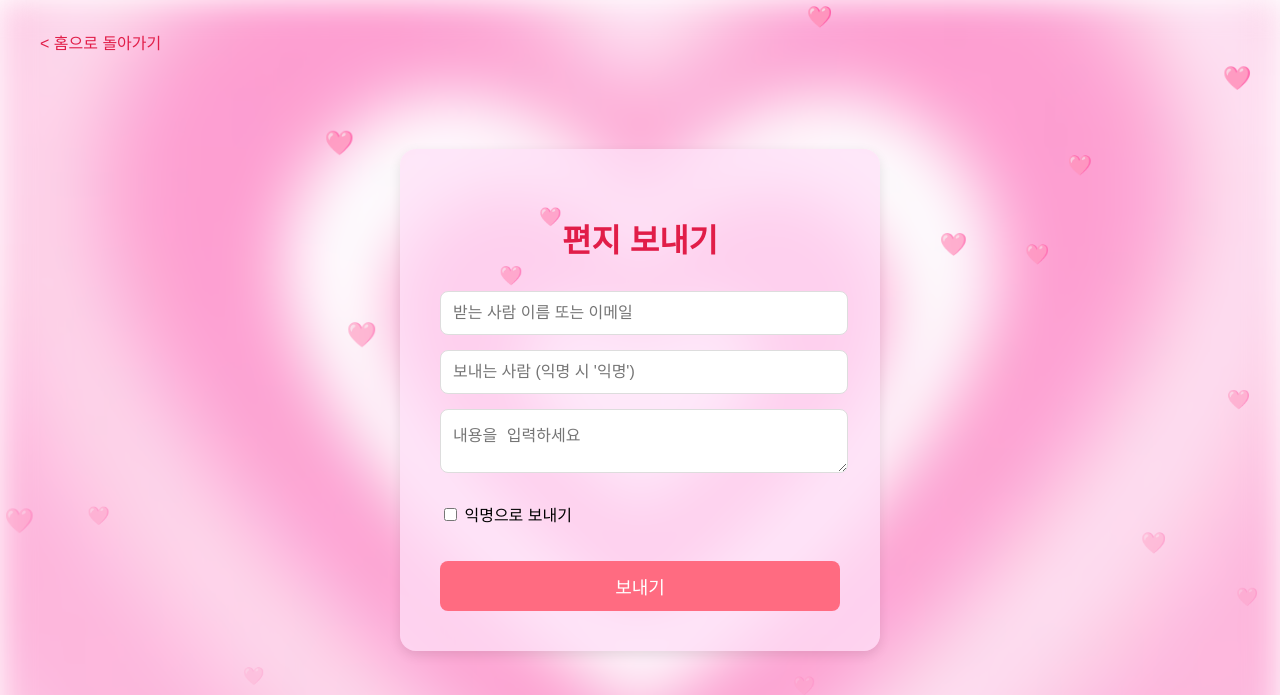
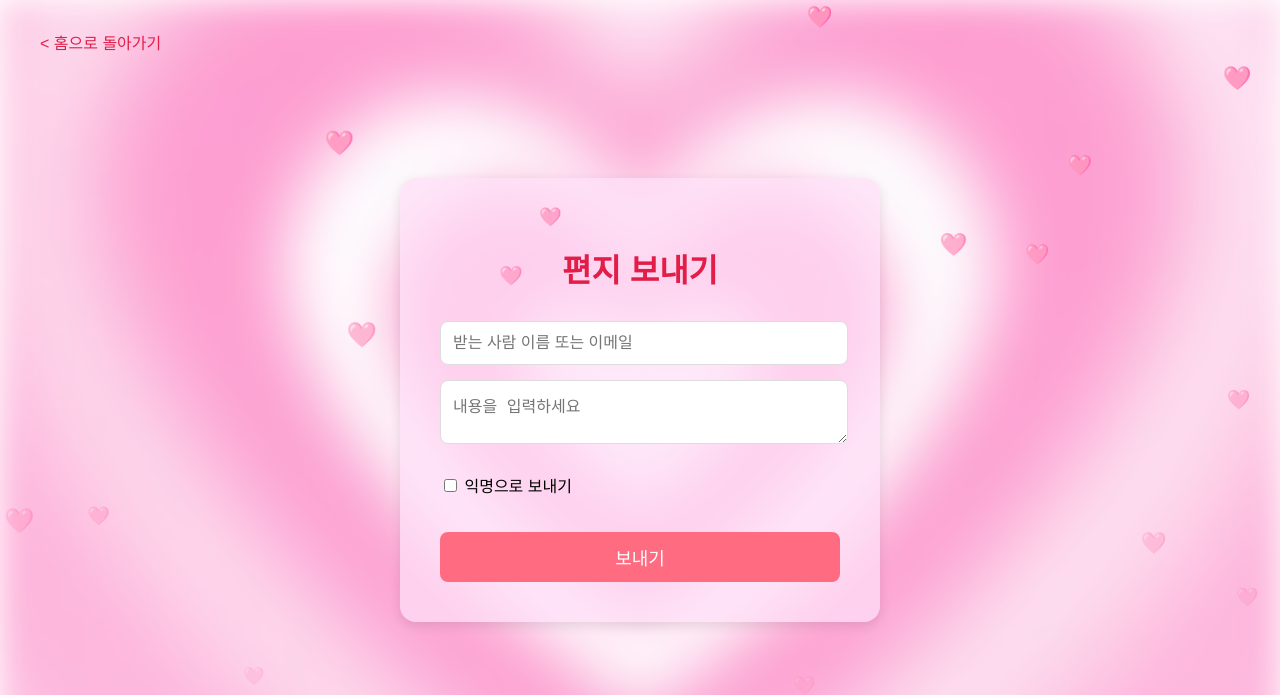
Before and after one commit to tyzzxxkk/Signal, a Flask app: page /send_letter in a window 1280 px wide. Shown: the top 695 px of the page. Run offline with Flask 3, Linux system fonts and the light colour scheme; a user stored in the database is signed in; parts of the project's set-up code (start-up, migrations or seed data) failed here and were passed over.

Commit message:
[refactor] :  불필요한 코드 제거

```diff
--- a/app.py
+++ b/app.py
@@ -1,16 +1,11 @@
 from flask import Flask, render_template
 from flask_sqlalchemy import SQLAlchemy
-from flask_mail import Mail
 from flask_login import LoginManager
 from config import Config
-from extensions import db, mail, login_manager, migrate
+from extensions import db, login_manager, migrate
 from routes import main_bp
 from auth import auth_bp
 from flask_migrate import Migrate
-
-# db = SQLAlchemy()
-# mail = Mail()
-# login_manager = LoginManager()
 
 def create_app():
     app = Flask(__name__)
@@ -22,14 +17,13 @@ def create_app():
     # 확장 모듈 등록
     db.init_app(app)
     migrate.init_app(app, db)
-    mail.init_app(app)
     login_manager.init_app(app)
 
     # 로그인 안한 사용자가 접근 시 리다이렉트할 페이지
     login_manager.login_view = 'auth.login'
 
     # 로그인 유저 로드 함수
-    from models import User, LoveHistory
+    from models import User
 
     @login_manager.user_loader
     def load_user(user_id):
@@ -57,11 +51,3 @@ app = create_app()
 
 if __name__ == '__main__':
     app.run(port=5001, debug=True)
-
-@main_bp.route('/letter')
-
-@login_required
-def letter_inbox():
-    user_email = current_user.email
-    received_letters = Letter.query.filter_by(receiver_email=user_email).order_by(Letter.timestamp.desc()).all()
-    return render_template('letter.html', letters=received_letters)
--- a/config.py
+++ b/config.py
@@ -4,8 +4,3 @@ class Config:
     SECRET_KEY = 'signel_super_secret_key'
     SQLALCHEMY_DATABASE_URI = 'sqlite:///signel.db'
     SQLALCHEMY_TRACK_MODIFICATIONS = False
-    MAIL_SERVER = 'smtp.gmail.com'
-    MAIL_PORT = 587
-    MAIL_USE_TLS = True
-    MAIL_USERNAME = 'your_email@gmail.com'
-    MAIL_PASSWORD = 'your_app_password'
--- a/extensions.py
+++ b/extensions.py
@@ -1,9 +1,7 @@
 from flask_sqlalchemy import SQLAlchemy
-from flask_mail import Mail
 from flask_login import LoginManager
 from flask_migrate import Migrate
 
 db = SQLAlchemy()
 migrate = Migrate()
-mail = Mail()
 login_manager = LoginManager()
--- a/forms.py
+++ b/forms.py
@@ -28,8 +28,8 @@ class LetterForm(FlaskForm):
         Email(),
         Regexp('^[a-zA-Z0-9._%+-]+@e-mirim\\\\.hs\\\\.kr$', message='미림마이스터고등학교의 이메일만 가능합니다.')
     ])
-    anonymous = BooleanField('익명 여부')
-    name = StringField('보내는 사람(학번 이름)', validators=[DataRequired()])
+    anonymous = BooleanField('익명으로 보내기')
+    # name = StringField('보내는 사람(학번 이름)', validators=[DataRequired()]) 자동으로 설정되게 바꿨어염
     content = TextAreaField('내용', validators=[DataRequired()])
     submit = SubmitField('보내기')
 
--- a/routes.py
+++ b/routes.py
@@ -1,13 +1,10 @@
-from flask import Blueprint, render_template, request, redirect, url_for, flash, session, current_app, jsonify
+from flask import Blueprint, render_template, request, redirect, url_for, flash, current_app, jsonify
 from flask_login import login_required, current_user
 from models import LoveHistory, User, Letter
 from extensions import db
 from love_test import love_result_message
-from mail_sender import send_letter_mail
-from filters import filter_bad_words
 import datetime
 from forms import LoveForm, LetterForm
-from smtplib import SMTPException
 
 main_bp = Blueprint('main', __name__)
 
@@ -69,55 +66,39 @@ def send_letter():
     form = LetterForm()
     if form.validate_on_submit():
         receiver_email = form.receiver_email.data
-        sender_name = form.name.data
         content = form.content.data
         is_anonymous = form.anonymous.data
 
-        # 1. @e-mirim.hs.kr 도메인 검사 먼저 수행
-        if not receiver_email.endswith('@e-mirim.hs.kr'):
-            flash('학교 이메일만 입력 가능합니다.', 'danger')
+        logged_in_user_name = current_user.name
+        sender_display_name = '익명' if is_anonymous else logged_in_user_name
+
+        # 수신자가 존재하는지 확인
+        receiver_user = User.query.filter_by(email=receiver_email).first()
+        if not receiver_user:
+            flash('존재하지 않는 사용자 이메일입니다.', 'danger')
             return render_template('send_letter.html', form=form)
 
-        # 2. 받는 사람 이메일로 User 검색
-        receiver_user = User.query.filter_by(email=receiver_email).first()
-        if not receiver_user:
-            flash('존재하지 않는 사용자 이메일이거나, 유효하지 않은 이메일 형식입니다.', 'danger')
-            return render_template('send_letter.html', form=form) # 사용자 없으면 폼 유지
-
-        # 익명 여부에 따라 보내는 사람 이름 설정
-        if is_anonymous:
-            sender_name = "익명"
-
-        # 욕설 필터링
-        filtered_content = filter_bad_words(content)
-
-        # Letter 모델에 편지 저장
         new_letter = Letter(
-            sender_id=current_user.id, # 로그인된 사용자 ID를 sender_id로 저장
+            sender_id=current_user.id,
             receiver_email=receiver_email,
-            sender_name=sender_name,
-            content=filtered_content,
-            is_anonymous=is_anonymous # 익명 여부 저장
+            sender_name=sender_display_name,
+            content=content,
+            is_anonymous=is_anonymous
         )
         db.session.add(new_letter)
 
         try:
-            db.session.commit() # 편지 저장 먼저 커밋
-            send_letter_mail(receiver_email, "SIGNAL로부터 온 편지", sender_name, filtered_content)
-            flash('편지가 성공적으로 전송되었습니다!', 'success')
+            db.session.commit() # 편지 저장 커밋
+
+            # flash('쪽지가 성공적으로 발송되었습니다!', 'success') # 성공 메시지는 그대로
+            flash(f'{receiver_email}님에게 쪽지가 성공적으로 전송되었습니다!', 'success')
             return redirect(url_for('main.home'))
-        except SMTPException as e: # 메일 서버 관련 구체적인 예외 처리
-            current_app.logger.error(f"SMTP Error sending email to {receiver_email}: {e}")
-            flash(f'메일 발송에 실패했습니다. (메일 서버 오류: {e})', 'danger')
+        except Exception as e: # DB 저장 등 다른 일반적인 오류 처리
+            current_app.logger.error(f"Error saving letter to DB or unexpected error: {e}")
+            flash(f'쪽지 발송 중 오류가 발생했습니다: {e}', 'danger')
             db.session.rollback() # 오류 발생 시 DB 변경사항 롤백
-            return render_template('send_letter.html', form=form) # 오류 발생 시 폼 유지
-        except Exception as e: # 그 외 모든 예외 처리
-            current_app.logger.error(f"Unexpected error sending email to {receiver_email}: {e}")
-            flash(f'메일 발송 중 알 수 없는 오류가 발생했습니다: {e}', 'danger')
-            db.session.rollback() # 오류 발생 시 DB 변경사항 롤백
-            return render_template('send_letter.html', form=form) # 오류 발생 시 폼 유지
+            return render_template('send_letter.html', form=form)
 
-    # GET 요청 시 또는 폼 유효성 검사 실패 시 (post 요청에서 유효성 검사 통과 못했을 때)
     return render_template('send_letter.html', form=form)
 
 @main_bp.route('/search_user_email', methods=['GET'])
--- a/templates/send_letter.html
+++ b/templates/send_letter.html
@@ -185,11 +185,8 @@
         {% endwith %}
         <form method="POST">
             {{ form.hidden_tag() }}
-            {# 받는 사람 이메일 필드에 id 추가 #}
             {{ form.receiver_email(id="receiver_email_input", placeholder="받는 사람 이름 또는 이메일") }}
-            <div id="email_suggestions" class="suggestions" style="display: none;"></div> {# 추천 목록을 위한 div #}
-
-            {{ form.name(placeholder="보내는 사람 (익명 시 '익명')") }}
+            <div id="email_suggestions" class="suggestions" style="display: none;"></div>
             {{ form.content(placeholder="내용을 입력하세요") }}
             <div style="text-align: left; margin-top: 10px; margin-bottom: 20px;">
                 {{ form.anonymous() }} 익명으로 보내기
```
Also changed, not shown: mail_sender.py (deleted, +0 -12 lines).
